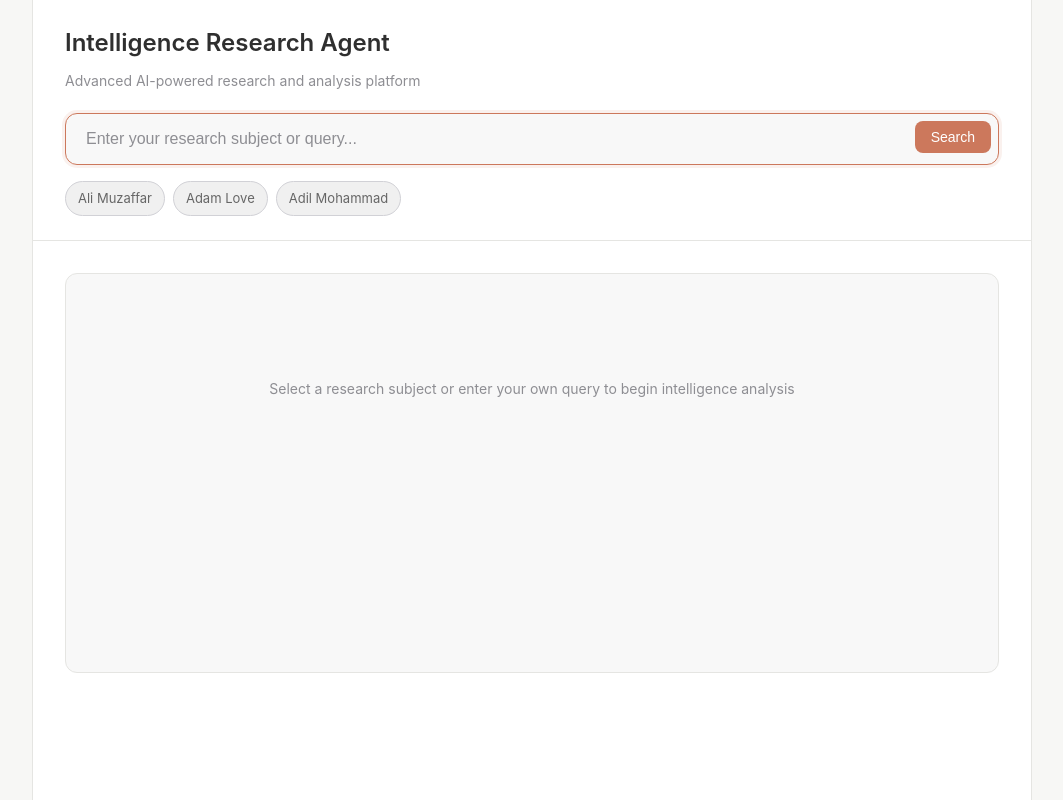
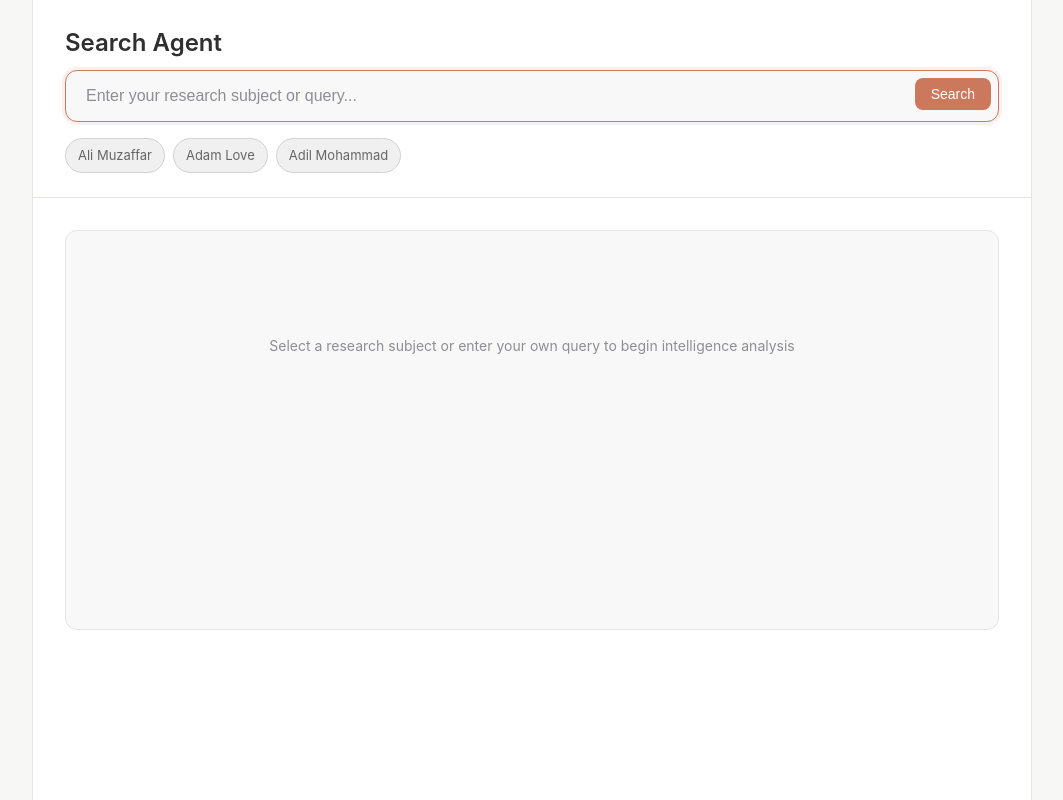
Before and after one commit to mhumza37dev/deep-search-agent, a plain HTML site: page index.html in a window 1280 px wide. Shown: the whole page, without its empty margins (108-1171 px from the left). Drawn offline with Linux system fonts and the light colour scheme.

Commit message:
minor change

```diff
--- a/index.html
+++ b/index.html
@@ -3,7 +3,7 @@
 <head>
     <meta charset="UTF-8">
     <meta name="viewport" content="width=device-width, initial-scale=1.0">
-    <title>Intelligence Research Agent</title>
+    <title>Search Agent</title>
     <style>
         * {
             margin: 0;
@@ -324,8 +324,7 @@
 <body>
     <div class="app-container">
         <div class="header">
-            <h1>Intelligence Research Agent</h1>
-            <p>Advanced AI-powered research and analysis platform</p>
+            <h1>Search Agent</h1>
 
             <div class="search-section">
                 <input type="text"
```
